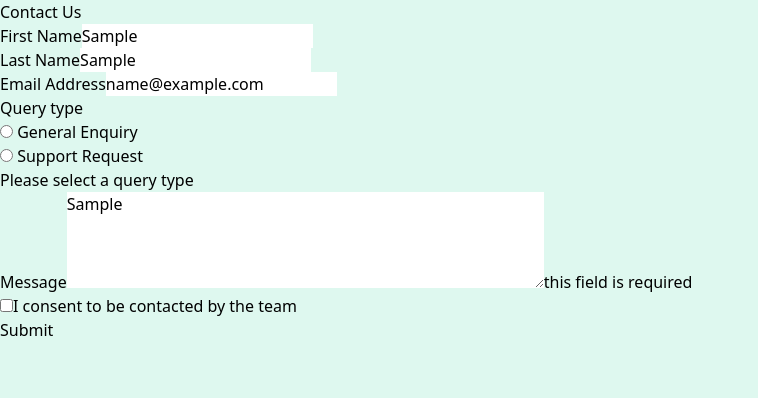
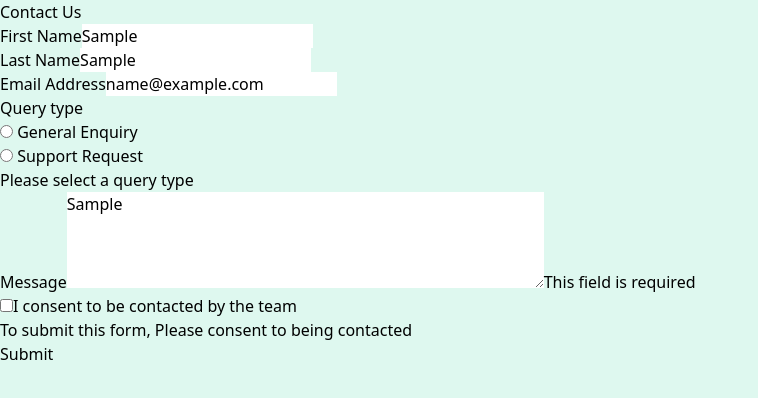
Before and after one commit to OussamaDeghfel/ContactUs, a React (Vite) app: page / in a window 1280 px wide. Both pictures are taken after typing "Sample", "Sample", "name@example.com", "Sample" into the empty fields and a click on the button "Submit". Shown: the top 398 px of the page, without its empty margins (0-758 px from the left). Built offline with nearby package versions, Linux system fonts and the light colour scheme.

Commit message:
add the message of checkbox requirement and edit message typo

```diff
--- a/src/App.tsx
+++ b/src/App.tsx
@@ -121,12 +121,15 @@ function App() {
               </div>
             </div>
             <div>
-              <div className="flex my-4">
+              <div className="flex my-2">
                 <input type="checkbox" value="checkbox" onChange={(e) => setCheck(e.target.value)} className="accent-green-700" />
                 <label className="mx-2">
                   I consent to be contacted by the team{" "}
                 </label>
               </div>
+              {errors.check && (
+                <span className="text-red-500">{errors.check}</span>
+              )}
             </div>
             <div>
               <button
--- a/src/validation.tsx
+++ b/src/validation.tsx
@@ -20,7 +20,7 @@ export default function Validation(values: any, radio:any, check: any) {
     }
 
     if(values.message === ""){
-        errors.message = "this field is required"
+        errors.message = "This field is required"
     }
 
     if(!radio){
```
